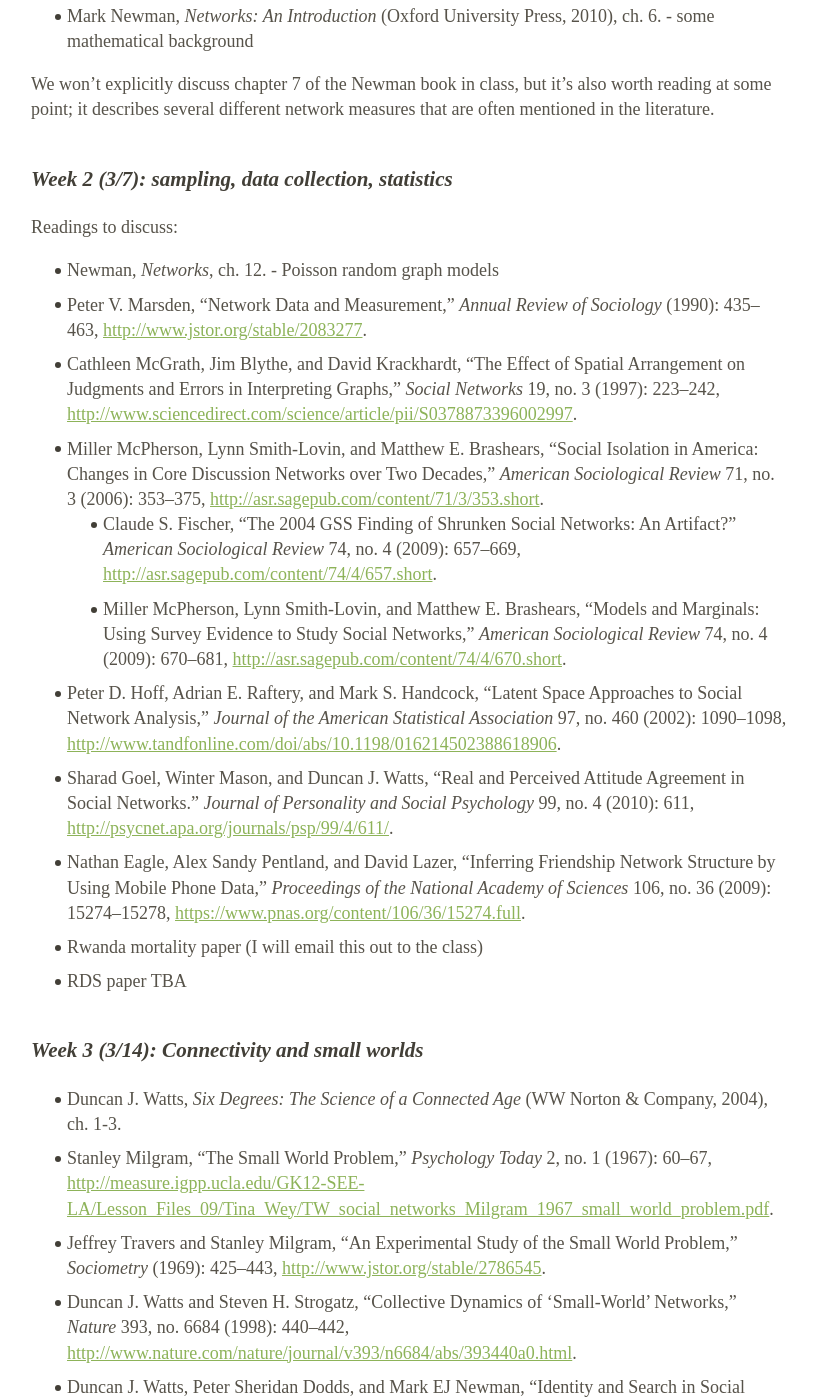
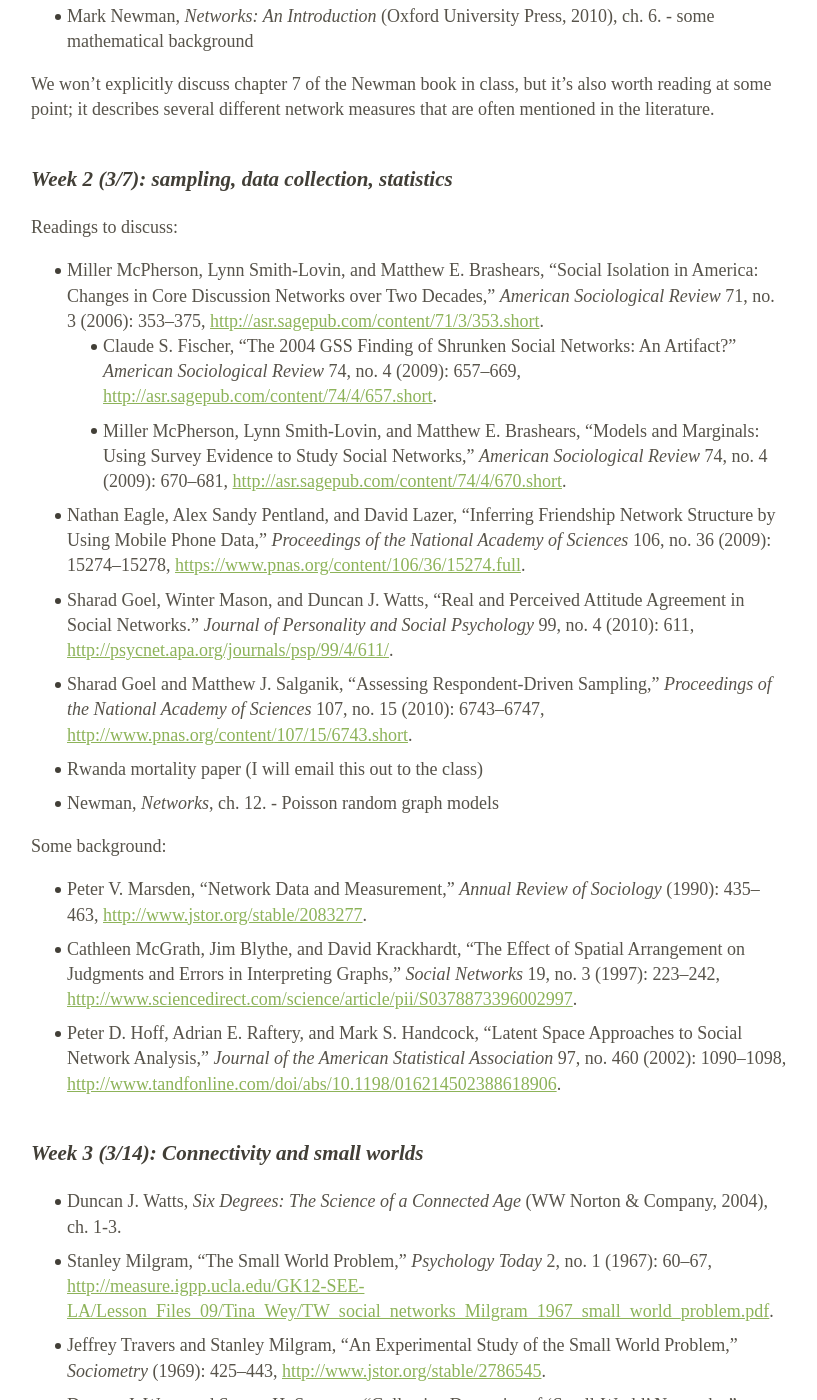
Before and after one commit to dfeehan/dfeehan.github.io, a Jekyll site: the page teaching/201601_demog260.html, which Jekyll copies as it is, in a window 1280 px wide and 1400 px high, scrolled down 2259 px. Shown: the whole window, without its empty margins (231-1048 px from the left). Built offline with Jekyll 4.4.1, drawn with Linux system fonts in a browser that asks for light colours; some of the changed text lies outside the part shown.

Commit message:
updated syllabus

```diff
--- a/teaching/201601_demog260.html
+++ b/teaching/201601_demog260.html
@@ -361,8 +361,8 @@
 <li><span class="citation">Hans-Peter <span>Kohler</span> et al., “The Social and the Sexual: Networks in Contemporary Demographic Research” (2013), <a href="http://repository.upenn.edu/psc_working_papers/41/" class="uri">http://repository.upenn.edu/psc_working_papers/41/</a>.</span></li>
 <li><span class="citation">Christine A. <span>Bachrach</span>, “Culture and Demography: From Reluctant Bedfellows to Committed Partners,” <em>Demography</em> 51, no. 1 (2014): 3–25, <a href="http://link.springer.com/article/10.1007/s13524-013-0257-6" class="uri">http://link.springer.com/article/10.1007/s13524-013-0257-6</a>.</span></li>
 <li><span class="citation">Scott L. <span>Feld</span>, “Why Your Friends Have More Friends Than You Do,” <em>American Journal of Sociology</em> (1991): 1464–1477, <a href="http://www.jstor.org/stable/2781907" class="uri">http://www.jstor.org/stable/2781907</a>.</span></li>
-<li><span class="citation">R. I. M. <span>Dunbar</span> and Susanne <span>Shultz</span>, “Evolution in the Social Brain,” <em>Science</em> 317, no. 5843 (September 2007): 1344–1347, doi:<a href="http://dx.doi.org/10.1126/science.1145463">10.1126/science.1145463</a>.</span></li>
-<li><span class="citation">David <span>Lazer</span> et al., “Computational Social Science,” <em>Science</em> 323, no. 5915 (February 2009): 721–723, doi:<a href="http://dx.doi.org/10.1126/science.1167742">10.1126/science.1167742</a>.</span></li>
+<li><span class="citation">R. I. M. <span>Dunbar</span> and Susanne <span>Shultz</span>, “Evolution in the Social Brain,” <em>Science</em> 317, no. 5843 (September 2007): 1344–1347, <a href="http://science.sciencemag.org/content/317/5843/1344" class="uri">http://science.sciencemag.org/content/317/5843/1344</a>.</span></li>
+<li><span class="citation">David <span>Lazer</span> et al., “Computational Social Science,” <em>Science</em> 323, no. 5915 (February 2009): 721–723, <a href="http://science.sciencemag.org/content/323/5915/721" class="uri">http://science.sciencemag.org/content/323/5915/721</a>.</span></li>
 <li><span class="citation">Nathan <span>Eagle</span> and Alex Sandy <span>Pentland</span>, “Eigenbehaviors: Identifying Structure in Routine,” <em>Behavioral Ecology and Sociobiology</em> 63, no. 7 (2009): 1057–1066, <a href="http://link.springer.com/article/10.1007/s00265-009-0739-0" class="uri">http://link.springer.com/article/10.1007/s00265-009-0739-0</a>.</span></li>
 <li><span class="citation">Mark <span>Newman</span>, <em>Networks: An Introduction</em> (Oxford University Press, 2010), ch. 6.</span> - some mathematical background</li>
 </ul>
@@ -370,19 +370,22 @@
 <h3 id="week-2-37-sampling-data-collection-statistics">Week 2 (3/7): sampling, data collection, statistics</h3>
 <p>Readings to discuss:</p>
 <ul>
-<li><span class="citation"><span>Newman</span>, <em>Networks</em>, ch. 12.</span> - Poisson random graph models</li>
-<li><span class="citation">Peter V. <span>Marsden</span>, “Network Data and Measurement,” <em>Annual Review of Sociology</em> (1990): 435–463, <a href="http://www.jstor.org/stable/2083277" class="uri">http://www.jstor.org/stable/2083277</a>.</span></li>
-<li><span class="citation">Cathleen <span>McGrath</span>, Jim <span>Blythe</span>, and David <span>Krackhardt</span>, “The Effect of Spatial Arrangement on Judgments and Errors in Interpreting Graphs,” <em>Social Networks</em> 19, no. 3 (1997): 223–242, <a href="http://www.sciencedirect.com/science/article/pii/S0378873396002997" class="uri">http://www.sciencedirect.com/science/article/pii/S0378873396002997</a>.</span></li>
 <li><span class="citation">Miller <span>McPherson</span>, Lynn <span>Smith-Lovin</span>, and Matthew E. <span>Brashears</span>, “Social Isolation in America: Changes in Core Discussion Networks over Two Decades,” <em>American Sociological Review</em> 71, no. 3 (2006): 353–375, <a href="http://asr.sagepub.com/content/71/3/353.short" class="uri">http://asr.sagepub.com/content/71/3/353.short</a>.</span>
 <ul>
 <li><span class="citation">Claude S. <span>Fischer</span>, “The 2004 GSS Finding of Shrunken Social Networks: An Artifact?” <em>American Sociological Review</em> 74, no. 4 (2009): 657–669, <a href="http://asr.sagepub.com/content/74/4/657.short" class="uri">http://asr.sagepub.com/content/74/4/657.short</a>.</span></li>
 <li><span class="citation">Miller <span>McPherson</span>, Lynn <span>Smith-Lovin</span>, and Matthew E. <span>Brashears</span>, “Models and Marginals: Using Survey Evidence to Study Social Networks,” <em>American Sociological Review</em> 74, no. 4 (2009): 670–681, <a href="http://asr.sagepub.com/content/74/4/670.short" class="uri">http://asr.sagepub.com/content/74/4/670.short</a>.</span></li>
 </ul></li>
-<li><span class="citation">Peter D. <span>Hoff</span>, Adrian E. <span>Raftery</span>, and Mark S. <span>Handcock</span>, “Latent Space Approaches to Social Network Analysis,” <em>Journal of the American Statistical Association</em> 97, no. 460 (2002): 1090–1098, <a href="http://www.tandfonline.com/doi/abs/10.1198/016214502388618906" class="uri">http://www.tandfonline.com/doi/abs/10.1198/016214502388618906</a>.</span></li>
+<li><span class="citation">Nathan <span>Eagle</span>, Alex Sandy <span>Pentland</span>, and David <span>Lazer</span>, “Inferring Friendship Network Structure by Using Mobile Phone Data,” <em>Proceedings of the National Academy of Sciences</em> 106, no. 36 (2009): 15274–15278, <a href="https://www.pnas.org/content/106/36/15274.full" class="uri">https://www.pnas.org/content/106/36/15274.full</a>.</span></li>
 <li><span class="citation">Sharad <span>Goel</span>, Winter <span>Mason</span>, and Duncan J. <span>Watts</span>, “Real and Perceived Attitude Agreement in Social Networks.” <em>Journal of Personality and Social Psychology</em> 99, no. 4 (2010): 611, <a href="http://psycnet.apa.org/journals/psp/99/4/611/" class="uri">http://psycnet.apa.org/journals/psp/99/4/611/</a>.</span></li>
-<li><span class="citation">Nathan <span>Eagle</span>, Alex Sandy <span>Pentland</span>, and David <span>Lazer</span>, “Inferring Friendship Network Structure by Using Mobile Phone Data,” <em>Proceedings of the National Academy of Sciences</em> 106, no. 36 (2009): 15274–15278, <a href="https://www.pnas.org/content/106/36/15274.full" class="uri">https://www.pnas.org/content/106/36/15274.full</a>.</span> <!--* [@mossong_social_2008a]--></li>
+<li><span class="citation">Sharad <span>Goel</span> and Matthew J. <span>Salganik</span>, “Assessing Respondent-Driven Sampling,” <em>Proceedings of the National Academy of Sciences</em> 107, no. 15 (2010): 6743–6747, <a href="http://www.pnas.org/content/107/15/6743.short" class="uri">http://www.pnas.org/content/107/15/6743.short</a>.</span></li>
 <li>Rwanda mortality paper (I will email this out to the class)</li>
-<li>RDS paper TBA</li>
+<li><span class="citation"><span>Newman</span>, <em>Networks</em>, ch. 12.</span> - Poisson random graph models</li>
+</ul>
+<p>Some background:</p>
+<ul>
+<li><span class="citation">Peter V. <span>Marsden</span>, “Network Data and Measurement,” <em>Annual Review of Sociology</em> (1990): 435–463, <a href="http://www.jstor.org/stable/2083277" class="uri">http://www.jstor.org/stable/2083277</a>.</span></li>
+<li><span class="citation">Cathleen <span>McGrath</span>, Jim <span>Blythe</span>, and David <span>Krackhardt</span>, “The Effect of Spatial Arrangement on Judgments and Errors in Interpreting Graphs,” <em>Social Networks</em> 19, no. 3 (1997): 223–242, <a href="http://www.sciencedirect.com/science/article/pii/S0378873396002997" class="uri">http://www.sciencedirect.com/science/article/pii/S0378873396002997</a>.</span></li>
+<li><span class="citation">Peter D. <span>Hoff</span>, Adrian E. <span>Raftery</span>, and Mark S. <span>Handcock</span>, “Latent Space Approaches to Social Network Analysis,” <em>Journal of the American Statistical Association</em> 97, no. 460 (2002): 1090–1098, <a href="http://www.tandfonline.com/doi/abs/10.1198/016214502388618906" class="uri">http://www.tandfonline.com/doi/abs/10.1198/016214502388618906</a>.</span> <!--* [@mossong_social_2008a]--></li>
 </ul>
 <h3 id="week-3-314-connectivity-and-small-worlds">Week 3 (3/14): Connectivity and small worlds</h3>
 <ul>
@@ -464,7 +467,7 @@
 <li><span class="citation">Johan <span>Ugander</span> et al., “Structural Diversity in Social Contagion,” <em>Proceedings of the National Academy of Sciences</em> 109, no. 16 (2012): 5962–5966, <a href="http://www.pnas.org/content/109/16/5962.short" class="uri">http://www.pnas.org/content/109/16/5962.short</a>.</span></li>
 <li><span class="citation">Duncan J. <span>Watts</span>, “A Simple Model of Global Cascades on Random Networks,” <em>Proceedings of the National Academy of Sciences</em> 99, no. 9 (2002): 5766–5771, <a href="http://www.pnas.org/content/99/9/5766.short" class="uri">http://www.pnas.org/content/99/9/5766.short</a>.</span></li>
 <li><span class="citation">Duncan J. <span>Watts</span> and Peter Sheridan <span>Dodds</span>, “Influentials, Networks, and Public Opinion Formation,” <em>Journal of Consumer Research</em> 34, no. 4 (2007): 441–458, <a href="http://jcr.oxfordjournals.org/content/34/4/441.abstract" class="uri">http://jcr.oxfordjournals.org/content/34/4/441.abstract</a>.</span></li>
-<li><span class="citation">Damon <span>Centola</span>, “The Social Origins of Networks and Diffusion1,” <em>American Journal of Sociology</em> 120, no. 5 (2015): 1295–1338, <a href="http://www.jstor.org/stable/10.1086/681275" class="uri">http://www.jstor.org/stable/10.1086/681275</a>.</span></li>
+<li><span class="citation">Damon <span>Centola</span>, “The Social Origins of Networks and Diffusion,” <em>American Journal of Sociology</em> 120, no. 5 (2015): 1295–1338, <a href="http://www.jstor.org/stable/10.1086/681275" class="uri">http://www.jstor.org/stable/10.1086/681275</a>.</span></li>
 </ul>
 <h3 id="optional-wrap-up">Optional wrap-up</h3>
 <ul>
```
